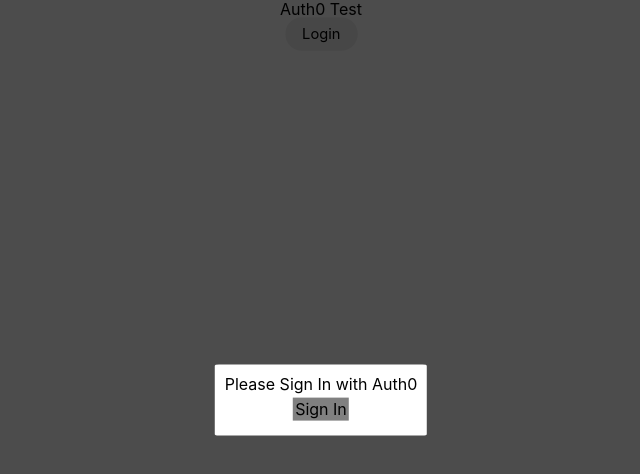
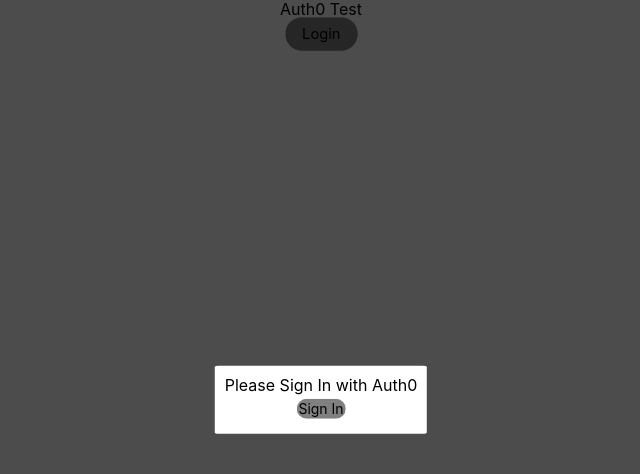
Before and after one commit to kxwzhang/ppr-routes, a React (Create React App) app: page /#/ in a window 1280 px wide. Both pictures are taken after a click on the button "Login". Shown: the top 474 px of the page, without its empty margins (319-959 px from the left). Built offline with nearby package versions, Linux system fonts and the light colour scheme.

Commit message:
Remove outline on buttons

```diff
--- a/src/components/Login.js
+++ b/src/components/Login.js
@@ -16,4 +16,14 @@ const pillGrow = 'f6 grow no-underline br-pill ba ph3 pv2 mb2 dib black';
 
 const LoginButton = styled.button`
   border: none;
+  outline: none;
+  background-color: gray;
+  color: black;
+  transition: background-color 0.75s, color 0.75s;
+
+  &:hover {
+    cursor: pointer;
+    background-color: blue;
+    color: white;
+  }
 `;
--- a/src/components/Logout.js
+++ b/src/components/Logout.js
@@ -19,6 +19,7 @@ const pillGrow = 'f6 grow no-underline br-pill ba ph3 pv2 mb2 dib black';
 /* Styled Components */
 const LogoutButton = styled.button`
   border: none;
+  outline: none;
   background-color: gray;
   color: white;
   transition: background-color 0.75s, color 0.75s;
--- a/src/components/Modal.js
+++ b/src/components/Modal.js
@@ -2,20 +2,26 @@ import React from 'react'
 import styled from 'styled-components';
 import { useAuth0 } from '@auth0/auth0-react';
 
-export const Modal = ({ modal, setModal }) => {
+export const Modal = ({ setModal }) => {
   const { loginWithRedirect } = useAuth0();
   return (
     <div>
       <ModalBackground onClick={() => setModal(false)}>
         <ModalChild>
           <div>Please Sign In with Auth0</div>
-          <Auth0Button onClick={() => loginWithRedirect()}>Sign In</Auth0Button>
+          <Auth0Button className={pillGrow} onClick={() => loginWithRedirect()}>
+            Sign In
+          </Auth0Button>
         </ModalChild>
       </ModalBackground>
     </div>
   )
 }
 
+/* Tachyon Styles */
+const pillGrow = 'f6 grow no-underline br-pill ba ph3 pv2 mb2 dib black';
+
+/* Styled Components */
 const ModalBackground = styled.div`
   position: fixed;
   top: 0;
@@ -42,6 +48,7 @@ const ModalChild = styled.div`
 
 const Auth0Button = styled.button`
   border: none;
+  outline: none;
   color: black;
   background-color: gray;
   transition: background-color 0.75s, color 0.75s;
--- a/src/components/Profile.js
+++ b/src/components/Profile.js
@@ -35,6 +35,7 @@ const ProfileImage = styled.img`
 
 const HomePageButton = styled.button`
   border: none;
+  outline: none;
   background-color: gray;
   color: black;
   transition: background-color 0.75s, color 0.75s;
--- a/src/components/Splash.js
+++ b/src/components/Splash.js
@@ -38,6 +38,7 @@ const SplashContainer = styled.div`
 
 const ProfileButton = styled.button`
   border: none;
+  outline: none;
   background-color: gray;
   color: white;
   transition: background-color 0.75s, color 0.75s;
```
Also changed, not shown: 1 other file (tests, documents, lock files or other folders).
